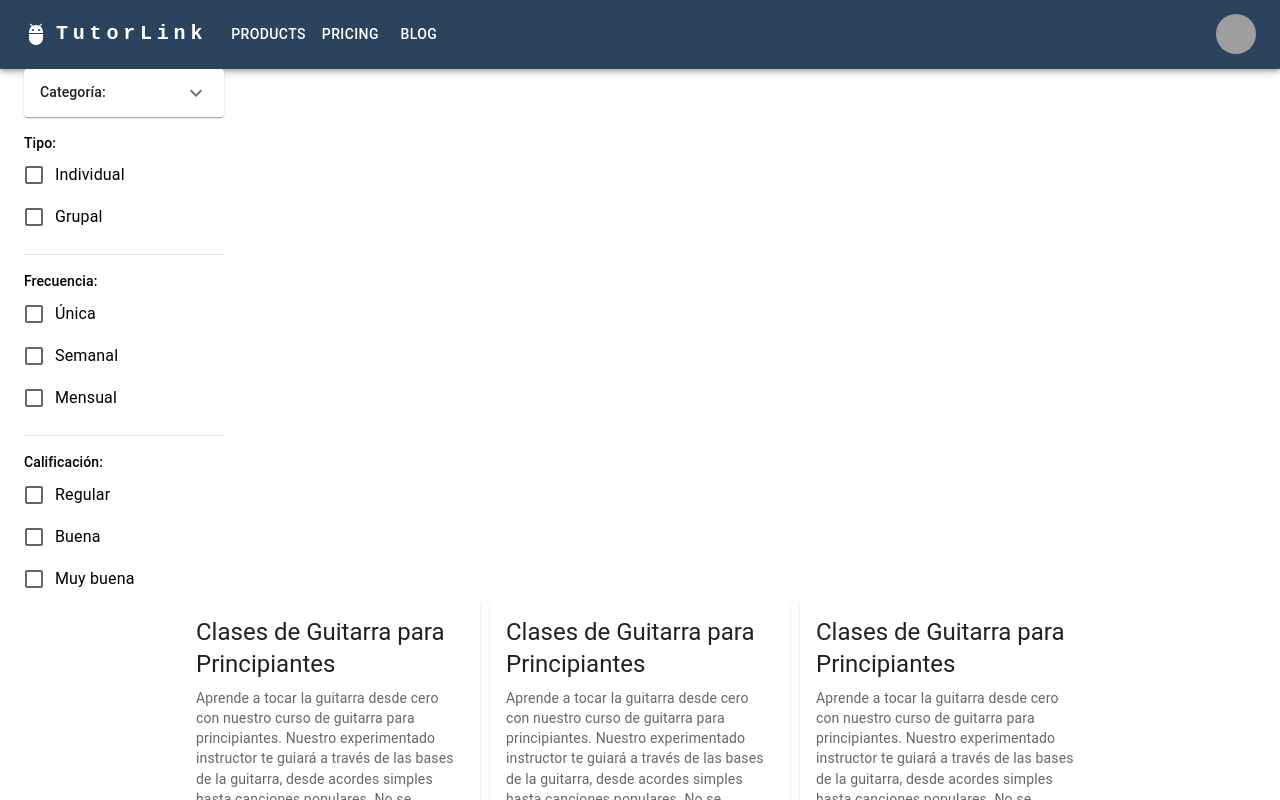
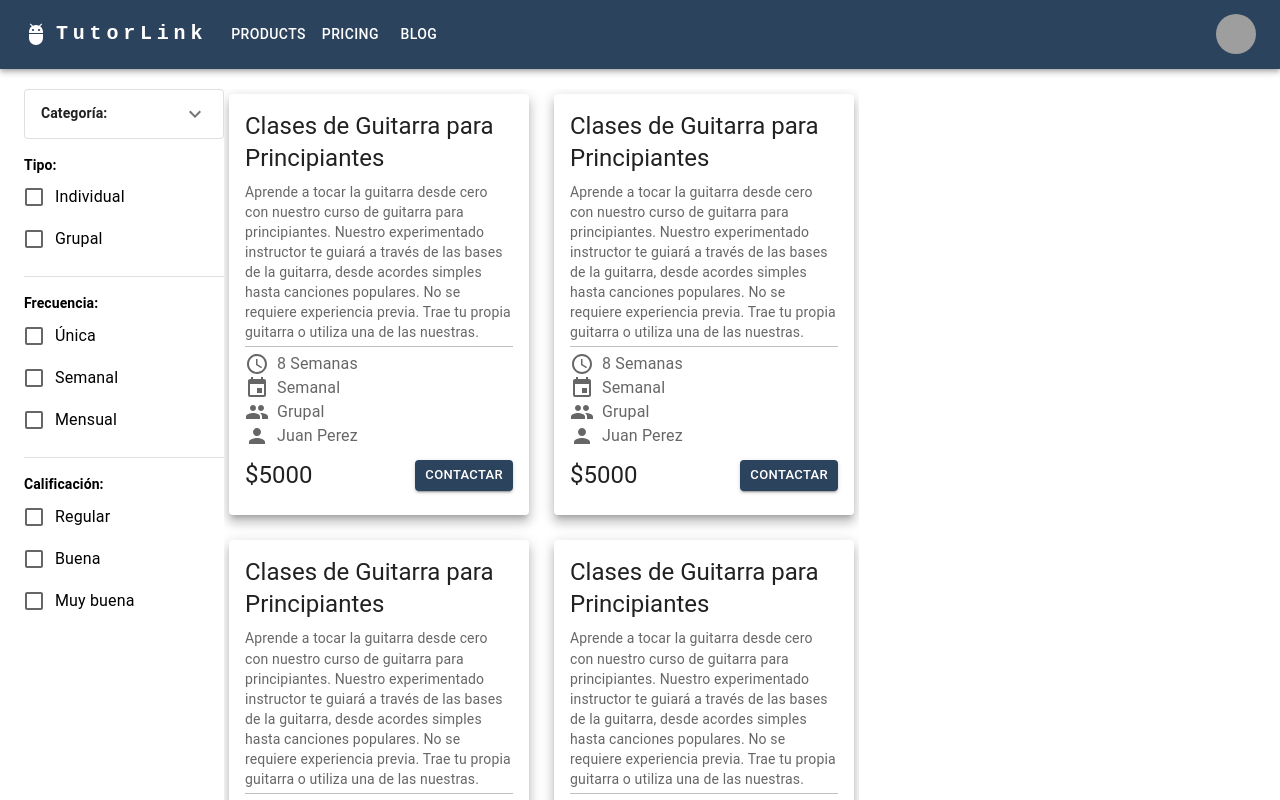
Before and after one commit to asantoro36/Owltutor, a React (Create React App) app: page / in a window 1280 px wide. Shown: the top 800 px of the page. Built offline with nearby package versions, Linux system fonts and the light colour scheme; grey boxes are pictures that could not be loaded.

Commit message:
Styles to filter bar

```diff
--- a/src/components/FilterBar/FilterBar.css
+++ b/src/components/FilterBar/FilterBar.css
@@ -3,5 +3,5 @@
 }
 
 .filter-subtitle-font {
-    font-weight: bold;
+    font-weight: bold !important;
 }
--- a/src/components/FilterBar/FilterBar.tsx
+++ b/src/components/FilterBar/FilterBar.tsx
@@ -28,7 +28,7 @@ export default function FilterBar() {
     return (
         <Stack className={"filters"} spacing={2}>
             <div>
-                <Accordion>
+                <Accordion variant={"outlined"}>
                     <AccordionSummary
                         expandIcon={<ExpandMoreIcon />}
                         aria-controls="panel1a-content"
--- a/src/components/ServiceCard/ServiceCard.tsx
+++ b/src/components/ServiceCard/ServiceCard.tsx
@@ -13,7 +13,7 @@ import {CardHeader} from "@mui/material";
 export default function RecipeReviewCard() {
 
     return (
-        <Card sx={{ maxWidth: 300 }}>
+        <Card sx={{ maxWidth: 300 }} elevation={8}>
             <CardHeader
             title="Clases de Guitarra para Principiantes"
             style={{ paddingBottom: '4px' }}>
--- a/src/home/ServicesBoard.css
+++ b/src/home/ServicesBoard.css
@@ -1,18 +1,18 @@
 .board {
-    max-width: 1488px;
-    margin: 0 auto;
+    max-width: 1300px;
+    margin: 20px auto;
     padding-left: 24px;
     padding-right: 24px;
     display: flex;
-    flex-direction: column;
+    align-content: center;
 }
 
 .card-container {
-    margin: 0 auto;
     display: grid;
     grid-template-columns: repeat(1, 1fr);
-    gap: 10px;
+    gap: 25px;
     overflow: auto;
+    padding: 5px;
 }
 
 @media (min-width: 768px) {
@@ -23,12 +23,12 @@
 
 @media (min-width: 992px) {
     .card-container.columns {
-        grid-template-columns: repeat(3, 1fr);
+        grid-template-columns: repeat(2, 1fr);
     }
 }
 
 @media (min-width: 1300px) {
     .card-container.columns {
-        grid-template-columns: repeat(4, 1fr);
+        grid-template-columns: repeat(3, 1fr);
     }
 }
--- a/src/home/ServicesBoard.tsx
+++ b/src/home/ServicesBoard.tsx
@@ -1,15 +1,9 @@
 import ServiceCard from "../components/ServiceCard/ServiceCard";
 import "./ServicesBoard.css";
-import {FormControl, InputLabel, Select} from "@mui/material";
-import MenuItem from "@mui/material/MenuItem";
-import {useState} from "react";
 import FilterBar from "../components/FilterBar/FilterBar";
 
 export const ServicesBoard = () => {
 
-    const [classTypeSelected, setClassTypeSelected] = useState<string>("")
-
-    const classTypes = ["Individual", "Grupal"]
 
     return (
         <div className="board">
```
